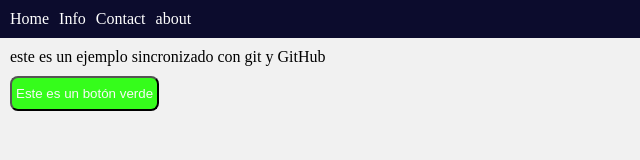
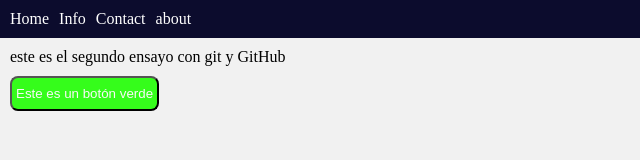
Before and after one commit to DarkChic/ejemplo-Git, a plain HTML site: page index.html in a window 1280 px wide. Shown: the full height of the page, 0-640 px from the left. Drawn offline with Linux system fonts and the light colour scheme.

Commit message:
Agregar texto principal del texto

```diff
--- a/index.html
+++ b/index.html
@@ -17,7 +17,7 @@
       </ul>
     </div>
     <div class="container">
-      <p>este es un ejemplo sincronizado con git y GitHub</p>
+      <p>este es el segundo ensayo con git y GitHub</p>
       <div class="actions">
         <button>Este es un botón verde</button>
       </div>
```
